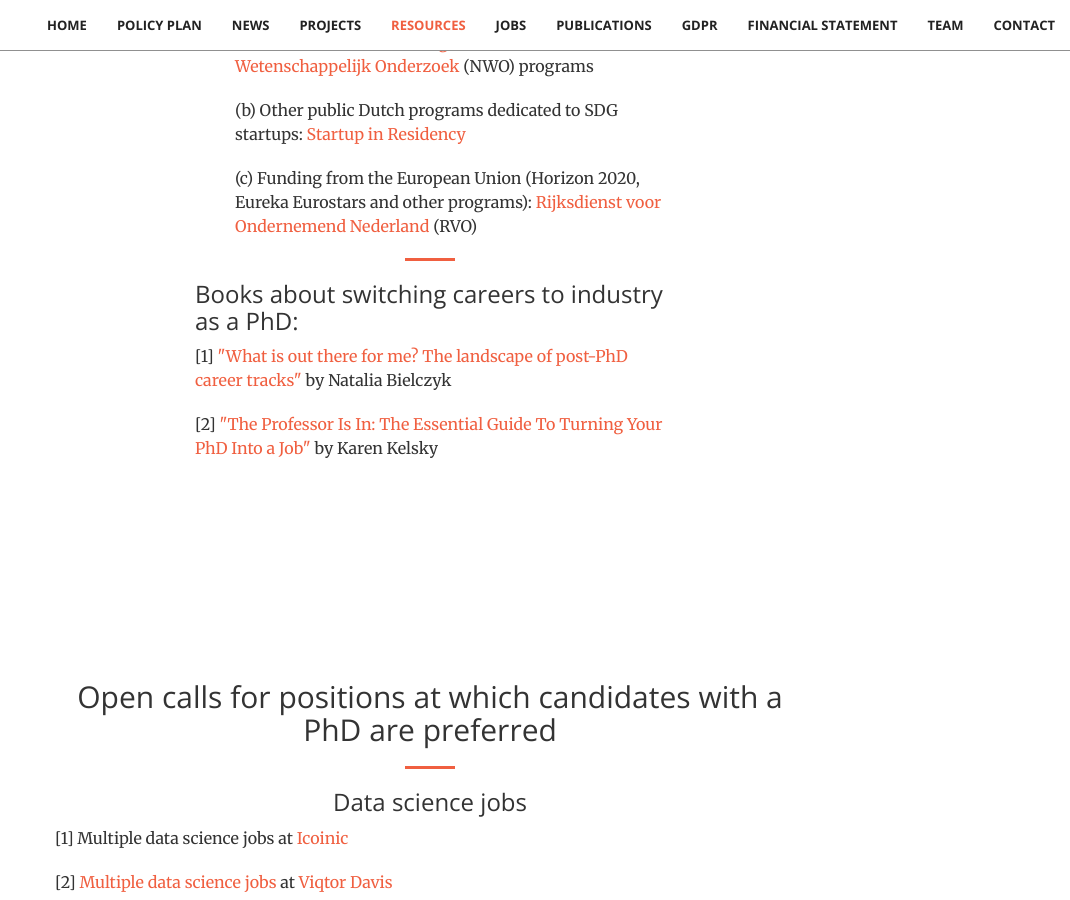
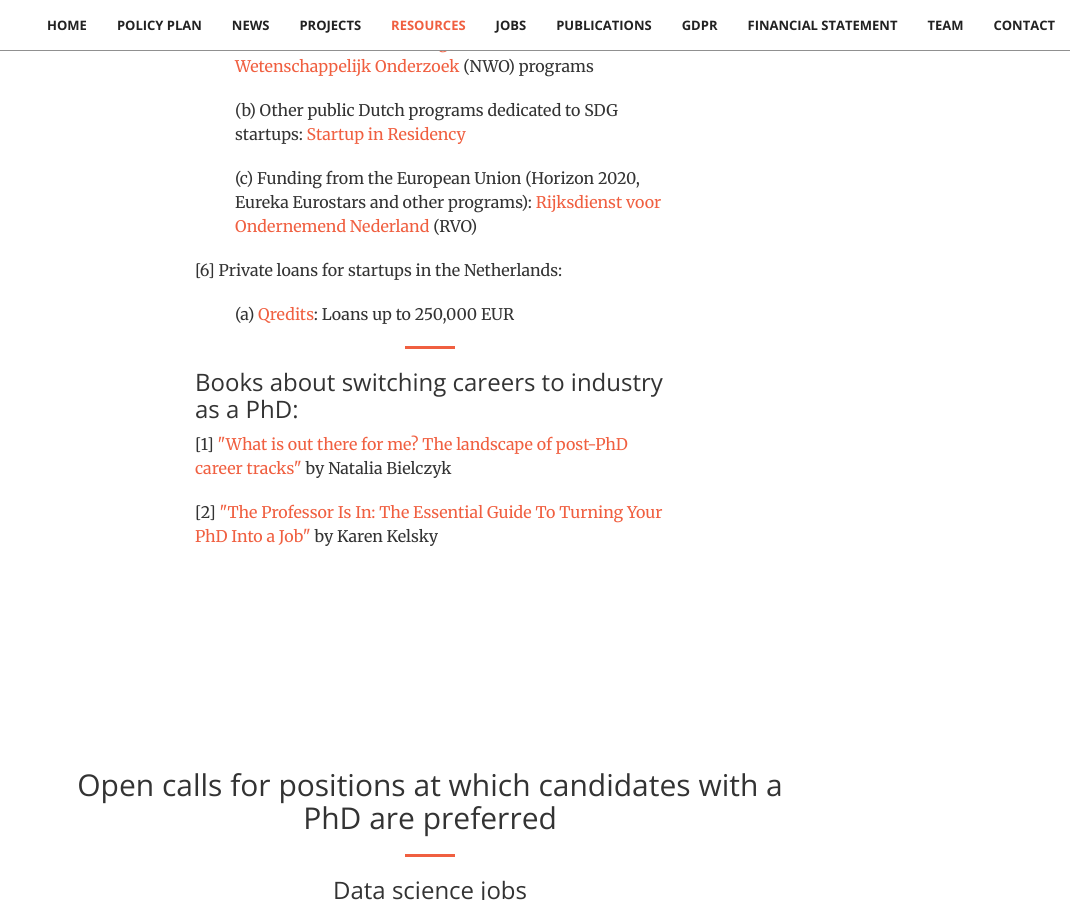
Before and after one commit to stichting-solaris/stichting-solaris.github.io, a Jekyll site: the page built from index.html, in a window 1280 px wide and 900 px high, scrolled down 15749 px. Shown: the whole window, without its empty margins (210-1280 px from the left). Built offline with Jekyll 4.4.1, drawn with Linux system fonts in a browser that asks for light colours.

Commit message:
Update resources.html

```diff
--- a/_includes/resources.html
+++ b/_includes/resources.html
@@ -190,7 +190,8 @@
                     <a href="https://english.rvo.nl/newsletter-nl-enterprise-wssl">
                     Rijksdienst voor Ondernemend Nederland</a> (RVO)</p>
 
-
+                <p>[6] Private loans for startups in the Netherlands:</p>
+                    <p class="tab">(a) <a href="qredits.nl">Qredits</a>: Loans up to 250,000 EUR</p>
 
 <!-- Books): -->
                 <hr class="primary">
```
